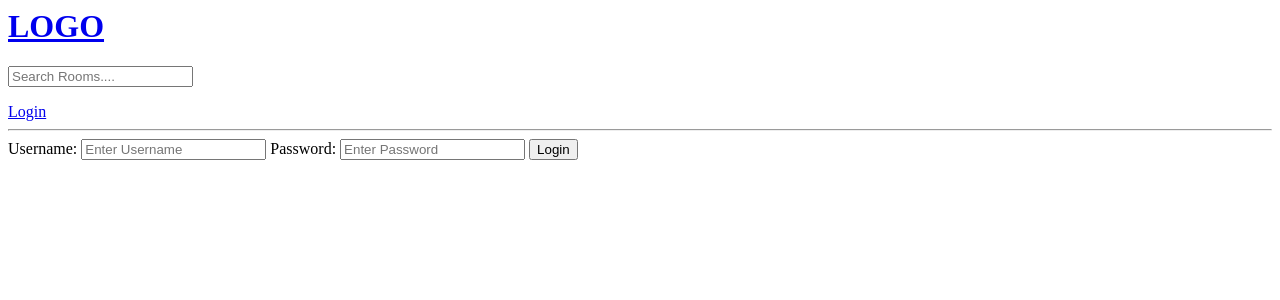
After one commit to tinoe0404/studyCode, a Django app: page /login/ in a window 1280 px wide. The commit adds this page. Shown: the top 300 px of the page. Run offline with Django 5.2, Linux system fonts and the light colour scheme.

Commit message:
Add login/register functionality and update templates
- Update views.py and urls.py for login/register logic
- Modify main.html and navbar.html for better navigation
- Create login_register.html template for authentication forms

```diff
--- /dev/null
+++ b/myapp/templates/myapp/login_register.html
@@ -0,0 +1,17 @@
+{% extends 'main.html' %}
+
+{% block content %}
+
+<div>
+    <form method="POST" action="">
+        {% csrf_token %}
+        <label>Username:</label>
+        <input type="text" name="username" placeholder="Enter Username" />
+
+        <label>Password:</label>
+        <input type="password" name="password" placeholder="Enter Password" />
+        <input type="submit" value="Login" />
+    </form>
+</div>
+
+{% endblock content %}
--- a/myapp/urls.py
+++ b/myapp/urls.py
@@ -2,9 +2,11 @@ from django.urls import path
 from . import views
 
 urlpatterns = [
+   path('login/', views.loginPage, name="login"),
    path('', views.home, name= "home"),
    path('room/<str:pk>/', views.room, name= "room"),
    path('create-room/', views.createRoom, name="create-room"),
    path('update-room/<str:pk>/', views.updateRoom, name="update-room"),
    path('delete-room/<str:pk>/', views.deleteRoom, name="delete-room"),
+
 ]
--- a/myapp/views.py
+++ b/myapp/views.py
@@ -1,5 +1,8 @@
 from django.shortcuts import render, redirect
+from django.contrib import messages
 from django.db.models import Q
+from django.contrib.auth.models import User
+from django.contrib.auth import authenticate, login, logout
 from .models import Room, Topic
 from .forms import RoomForm
 # Create your views here.
@@ -9,6 +12,31 @@ from .forms import RoomForm
 #    {'id':2, 'name':'Design with  me'},
 #   {'id':3, 'name':'Fronted developers'},
 #]
+
+
+def loginPage(request):
+    if request.method =='POST':
+        username = request.POST.get('username')
+        password = request.POST.get('password')
+
+        try:
+            user = User.objects.get(username=username)
+        except:
+            messages.error(request, "User does not exist")
+
+        user = authenticate (request, username=username, password= password)
+
+        if user is not None:
+            login(request, user)
+            return redirect('home')
+        else:
+            messages.error(request, "Username OR password does not exist")
+
+
+
+    context = {}
+    return render(request, 'myapp/login_register.html', context )
+
 def home(request):
     q = request.GET.get('q') if request.GET.get('q') !=None else ''
     rooms = Room.objects.filter(
--- a/templates/main.html
+++ b/templates/main.html
@@ -11,7 +11,15 @@
 
     {% include 'navbar.html'%}
 
+    {% if messages %}
+    <ul class="messages">
+        {% for message in messages %}
+        <li></li>{{ message }}</li>
+        {% endfor %}
+    </ul>
+    {% endif %}
     {% block content %}
+
 
     {% endblock %}
 </body>
--- a/templates/navbar.html
+++ b/templates/navbar.html
@@ -6,4 +6,7 @@
 <form method="GET" actions="{% url 'home'%}">
 <input type="text" name="q" placeholder="Search Rooms...."/>
 </form>
+
+
+<a href="{% url 'login'%}">Login</a>
 <hr
```
